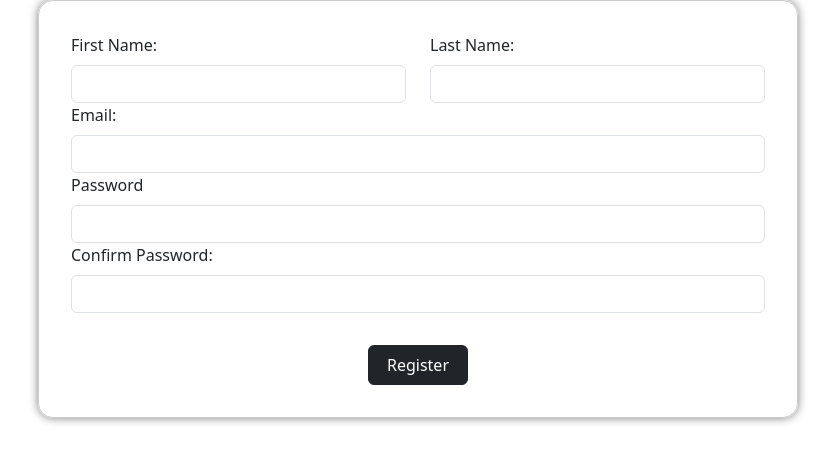
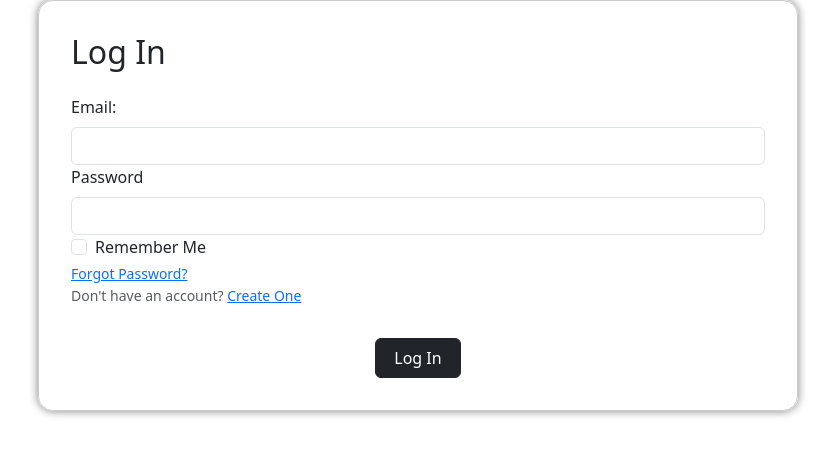
Before and after one commit to RishiJain905/flashcard-project, a React (Vite) app in the folder vite-frontend/: page / in a window 1280 px wide. Shown: the top 462 px of the page, without its empty margins (222-1057 px from the left). Built offline with nearby package versions, Linux system fonts and the light colour scheme.

Commit message:
Finished Log in page, need to implement backend connections as well as Router

```diff
--- a/vite-frontend/src/App.css
+++ b/vite-frontend/src/App.css
@@ -0,0 +1,5 @@
+.error {
+    color: red;
+    font-size: 0.8em;
+    margin-top: 0.5em;
+}
--- a/vite-frontend/src/App.jsx
+++ b/vite-frontend/src/App.jsx
@@ -1,12 +1,12 @@
 import './App.css'
 import 'bootstrap/dist/css/bootstrap.min.css';
 import Register from './components/register/register'
-
+import Login from './components/login/login'
 function App() {
 
   return (
     <>
-    <Register></Register>
+    <Login></Login>
     </>
   )
 }
--- a/vite-frontend/src/components/login/login.jsx
+++ b/vite-frontend/src/components/login/login.jsx
@@ -1,5 +1,93 @@
-import "./login.css";
+import "../register/register.css";
+import { useFormik } from "formik";
+import * as yup from "yup";
+import { Container, Row, Col, Form, Button } from "react-bootstrap";
+import { useState } from "react";
 
-function LogIn({}) {
+function Login({}) {
+  const [toggleValidation, setToggleValidation] = useState(false);
 
+  const validationSchema = yup.object().shape({
+    email: yup.string().email().required("Email is required"),
+    password: yup.string().required("Password is required"),
+  });
+  const formik = useFormik({
+    initialValues: {
+      email: "",
+      password: "",
+      check: false,
+    },
+    validationSchema: validationSchema,
+    onSubmit: (values) => {
+      console.log(values);
+    },
+  });
+
+  return (
+    <Container>
+      <Row className="loginRow">
+        <Col xs={12} md={8} className="loginContainer">
+          <Form onSubmit={formik.handleSubmit} className="loginForm">
+            <Form.Label as="h2" className="mb-4">
+              Log In
+            </Form.Label>
+            <Form.Group>
+              <Form.Label>Email:</Form.Label>
+              <Form.Control
+                type="email"
+                name="email"
+                maxLength="50"
+                value={formik.values.email}
+                onChange={formik.handleChange}
+              ></Form.Control>
+              {toggleValidation && (
+                <span className="error">{formik.errors.email}</span>
+              )}
+            </Form.Group>
+            <Form.Group>
+              <Form.Label>Password</Form.Label>
+              <Form.Control
+                type="password"
+                name="password"
+                value={formik.values.password}
+                onChange={formik.handleChange}
+              ></Form.Control>
+              {toggleValidation && (
+                <span className="error">{formik.errors.password}</span>
+              )}
+            </Form.Group>
+            <Form.Group>
+              <Form.Check
+                type="checkbox"
+                label="Remember Me"
+                name="check"
+                value={formik.values.check}
+                onChange={formik.handleChange}
+              />
+            </Form.Group>
+            <Form.Group>
+                <Form.Text>
+                    <a href="#">Forgot Password?</a>
+                </Form.Text>
+                <Form.Text>
+                    <p>Don't have an account? <a href="#">Create One</a></p>
+                </Form.Text>
+            </Form.Group>
+            <Button type="submit" variant="dark">
+              <button
+                type="button"
+                className="dummyButton"
+                onClick={() => setToggleValidation(true)}
+              >
+                Log In
+              </button>
+            </Button>
+          </Form>
+
+        </Col>
+      </Row>
+    </Container>
+  );
 }
+
+export default Login;
--- a/vite-frontend/src/components/register/register.css
+++ b/vite-frontend/src/components/register/register.css
@@ -1,21 +1,15 @@
-.registerRow {
+.loginRow {
     justify-content: center;
 }
 
-.error {
-    color: red;
-    font-size: 0.8em;
-    margin-top: 0.5em;
-}
-
-.registerContainer {
+.loginContainer {
     border: 1px solid rgb(204, 204, 204);
     border-radius: 15px;
     box-shadow: 0px 0px 10px gray;
     padding: 2em;
 }
 
-.registerForm > button {
+.loginForm > button {
     display: block;
    margin: 0 auto;
    margin-top: 2em
--- a/vite-frontend/src/components/register/register.jsx
+++ b/vite-frontend/src/components/register/register.jsx
@@ -33,6 +33,7 @@ function Register({}) {
     initialValues: {
       fname: "",
       lname: "",
+      email: "",
       password: "",
       conPassword: "",
     },
@@ -44,9 +45,10 @@ function Register({}) {
 
   return (
     <Container>
-      <Row className="registerRow">
-        <Col xs={12} md={8} className="registerContainer">
-          <Form onSubmit={formik.handleSubmit} className="registerForm">
+      <Row className="loginRow">
+        <Col xs={12} md={8} className="loginContainer">
+          <Form onSubmit={formik.handleSubmit} className="loginForm">
+            <Form.Title>Register</Form.Title>
             <Row>
               <Col xd={12} md={6}>
                 <Form.Group>
@@ -116,6 +118,11 @@ function Register({}) {
                 <span className="error">{formik.errors.conPassword}</span>
               )}
             </Form.Group>
+            <Form.Group>
+                <Form.Text>
+                    <p>Already have an account? <a href="#">Sign In</a></p>
+                </Form.Text>
+            </Form.Group>
             <Button type="submit" variant="dark">
               <button
                 type="button"
```
Also changed, not shown: vite-frontend/src/components/login/login.css (deleted).
